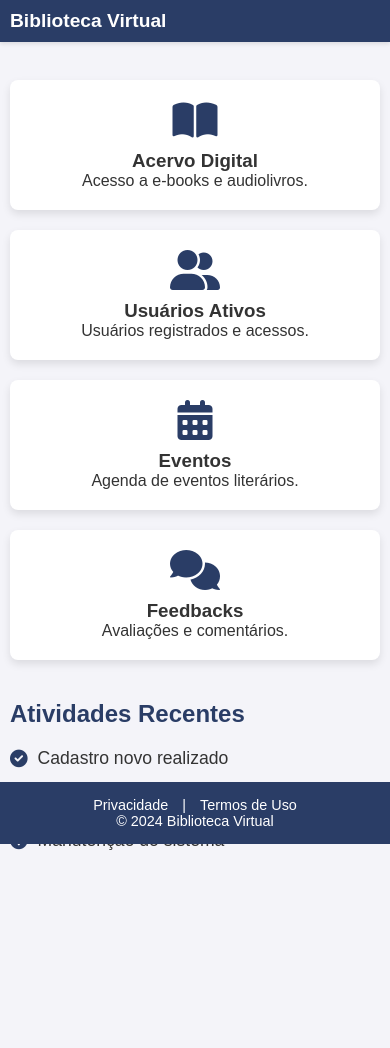
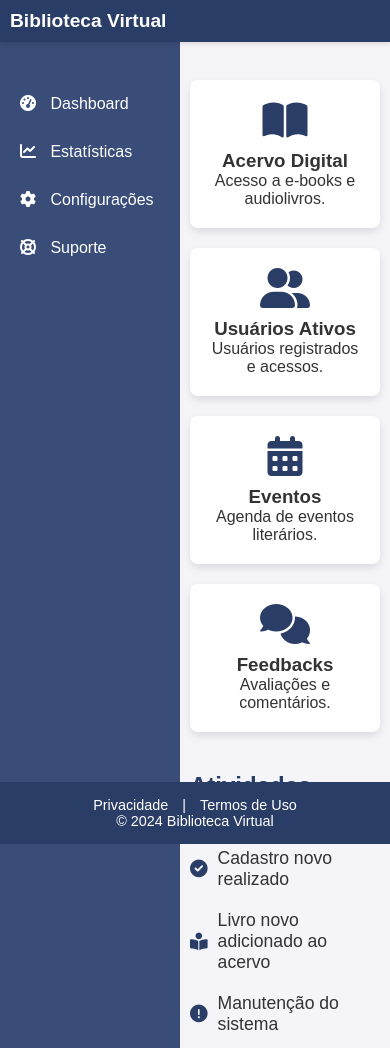
Before and after one commit to Cleiton1410/Dashbord, a plain HTML site: page index.html in a window 390 px wide. Shown: the top 1048 px of the page. Before the commit the page ends 871 px from the top, so only its background shows below. Drawn offline with Linux system fonts and the light colour scheme.

Commit message:
ajuste no slidebar

```diff
--- a/styles.css
+++ b/styles.css
@@ -108,7 +108,7 @@ body {
   background-color: #3a4d78;
   color: #fff;
   padding-top: 100px;
-  position: fixed;
+  position: flex;
   top: 0;
   bottom: 0;
 }
@@ -269,7 +269,8 @@ body {
 
   /* Menu lateral como barra oculta */
   .sidebar {
-    display: none;
+    display:flex;
+
   }
 
   /* Conteúdo principal ocupando a tela inteira */
```
